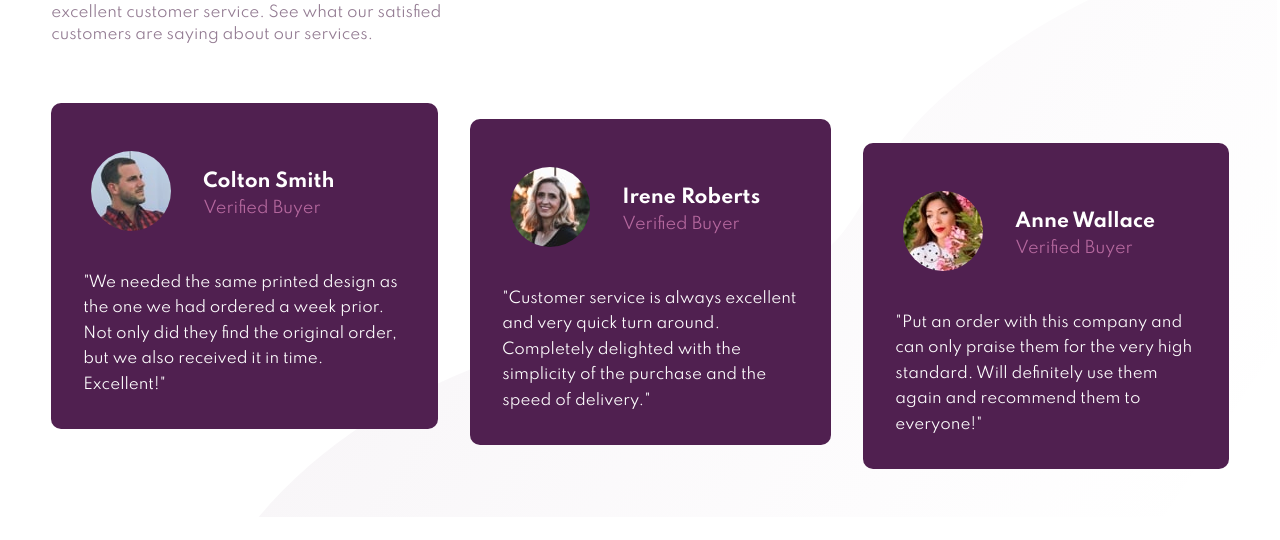
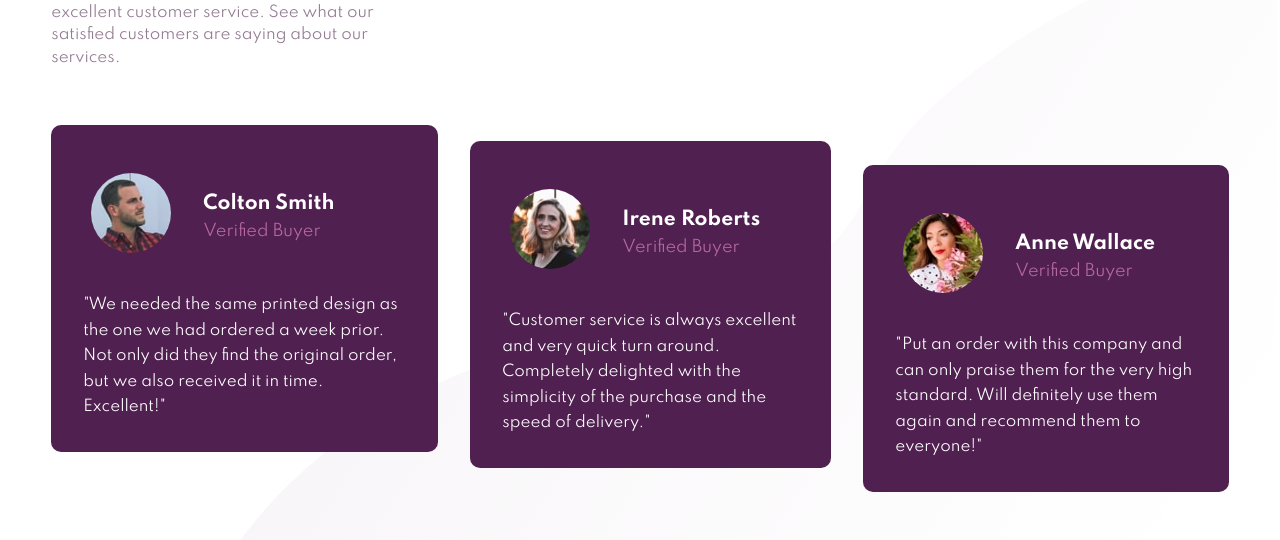
Before and after one commit to Nick-Gersbach/Social-Proof-Component, a plain HTML site: page index.html in a window 1280 px wide. Shown: the part 429-969 px from the top of the page. Before the commit the page ends 946 px from the top, so only its background shows below. Drawn offline with Linux system fonts and the light colour scheme.

Commit message:
head p width change

```diff
--- a/style.css
+++ b/style.css
@@ -86,7 +86,7 @@ Title and Reviews
 
 .title-and-reviews p {
   color: hsl(303, 10%, 53%);
-  width: 90%;
+  width: 77%;
   margin-top: 0.5rem;
 }
 
```
